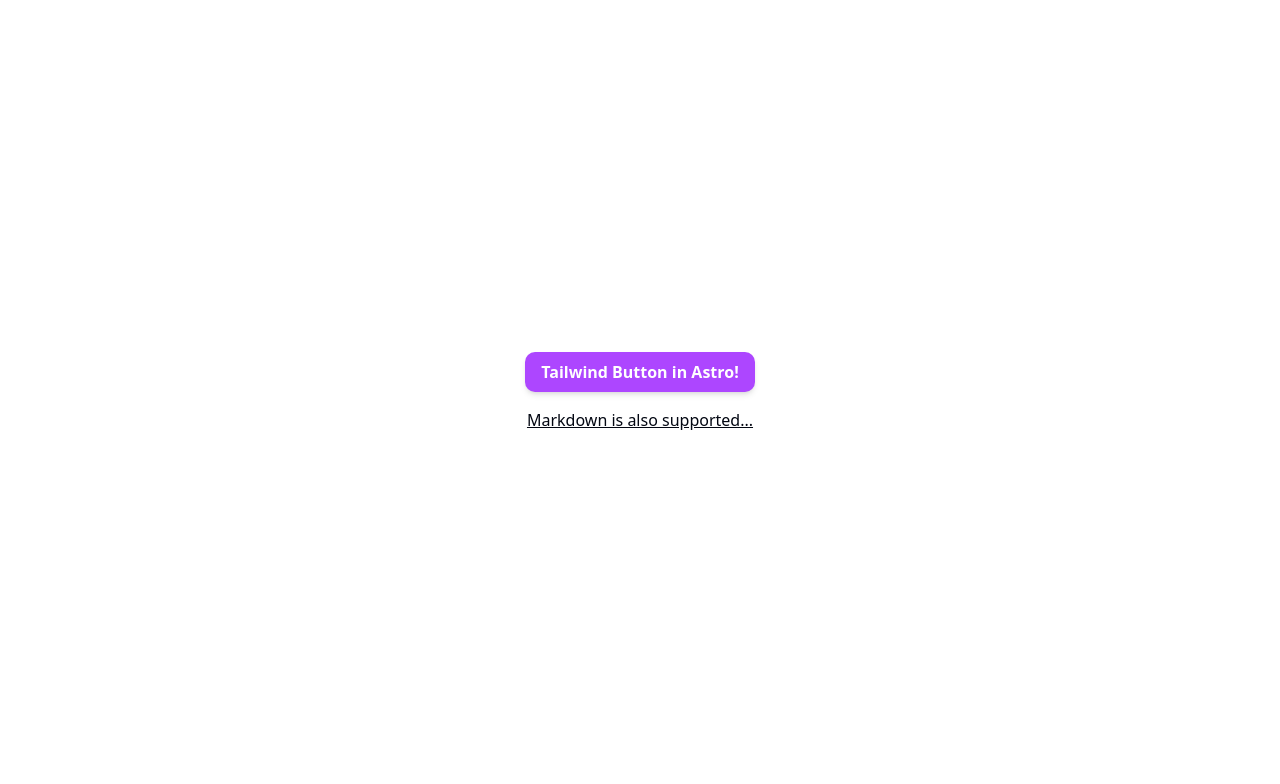
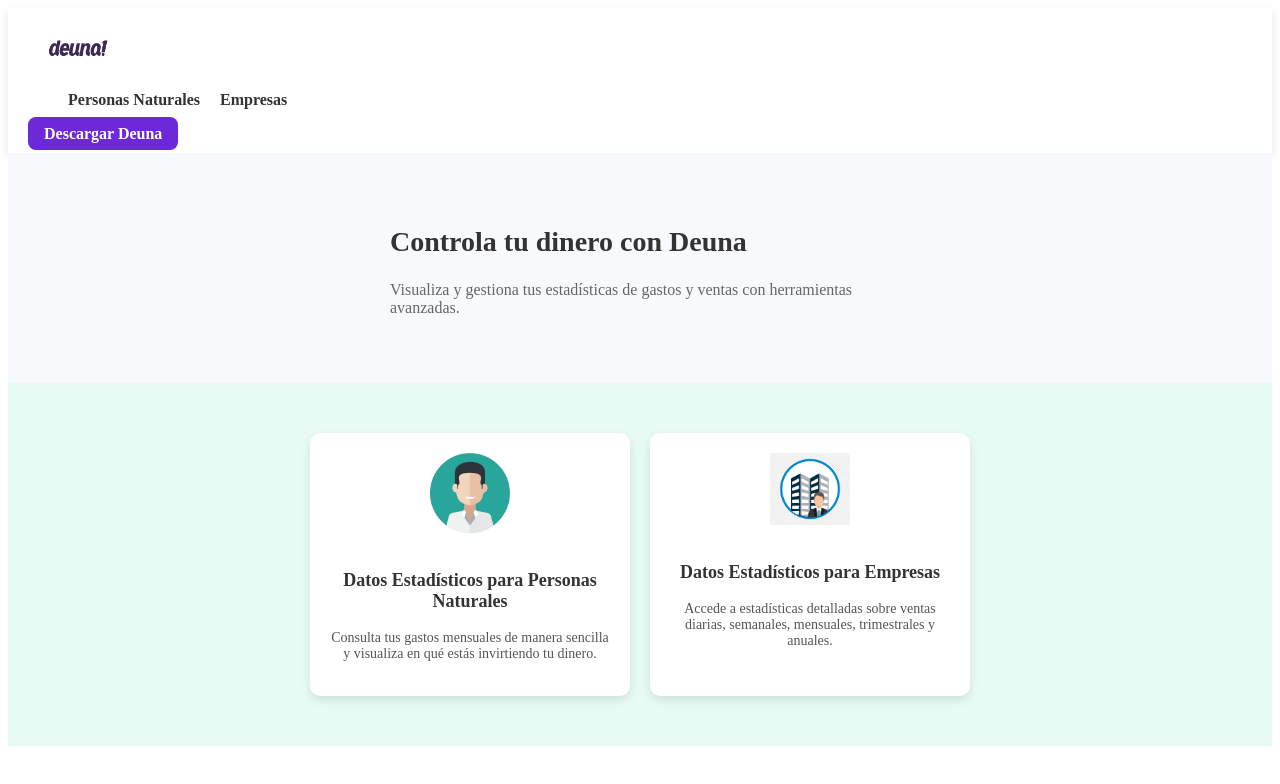
Before and after one commit to StevenSsj1/RetoDeUna, an Astro site in the folder Frontend/: page / in a window 1280 px wide. Built offline with nearby package versions, Linux system fonts and the light colour scheme; Astro itself is replaced by a stand-in of ours.

Commit message:
Frontend home-login
Frontend home-login

```diff
--- a/Frontend/public/css/style.css
+++ b/Frontend/public/css/login.css
@@ -8,7 +8,7 @@
 
   body {
     font-family: Arial, sans-serif;
-    background-color: #494949;
+    background-color: #ffffff;
     margin: 0;
     padding: 0;
   }
@@ -33,11 +33,11 @@
 
   .login,
   .index {
-    background-color: #333333;
+    background-color: #d9d9d9;
     padding: 20px;
     border-radius: 5px;
     box-shadow: 0px 0px 10px 0px rgba(99, 98, 98, 0.75);
-    color: white;
+    color: black;
     transition: margin-top 0.3s ease;
   }
 
@@ -74,9 +74,9 @@
     padding: 8px 16px;
     border-radius: 6px;
     font-size: 13px;
-    background: #373737;
     box-shadow: 0 1px 6px rgba(0, 0, 0, 0.12), 0 1px 4px rgba(0, 0, 0, 0.24);
     color: #fff;
+    background: #5a5a5a;
     cursor: pointer;
     border: 2px solid transparent;
     transition: all 0.4s ease;
@@ -126,6 +126,16 @@
     font-size: 18px;
   }
 
+  .login {
+    text-align: center;
+  }
+
+  .login-image {
+    width: 300px; /* Ajusta el tamaño de la imagen */
+    height: auto;
+    margin-bottom: 10px; /* Espaciado entre la imagen y el texto */
+  }
+
   @media (max-width: 600px) {
 
     .login,
--- /dev/null
+++ b/Frontend/public/css/menu.css
@@ -0,0 +1,72 @@
+/* Estilos generales */
+.navbar {
+    background: white;
+    box-shadow: 0 4px 10px rgba(0, 0, 0, 0.1);
+    display: flex;
+    align-items: center;
+    padding: 10px 20px;
+    justify-content: space-between;
+  }
+
+  .navbar-brand img {
+    height: 32px;
+  }
+
+  .navbar-nav {
+    list-style: none;
+    display: flex;
+    gap: 20px;
+  }
+
+  .nav-item {
+    display: inline;
+  }
+
+  .nav-link {
+    text-decoration: none;
+    color: #333;
+    font-weight: bold;
+  }
+
+  .btn-header-descarga {
+    background: #6d28d9;
+    color: white;
+    padding: 8px 16px;
+    border-radius: 8px;
+    font-weight: bold;
+    text-decoration: none;
+  }
+
+  .btn-header-descarga:hover {
+    background: #5b21b6;
+  }
+
+  /* Estilos para móviles */
+  #menu-toggle {
+    display: none;
+    font-size: 24px;
+    background: none;
+    border: none;
+    cursor: pointer;
+  }
+
+  @media (max-width: 768px) {
+    .navbar-nav {
+      display: none;
+      flex-direction: column;
+      background: white;
+      position: absolute;
+      top: 60px;
+      left: 0;
+      width: 100%;
+      padding: 10px;
+    }
+
+    .navbar-nav.open {
+      display: flex;
+    }
+
+    #menu-toggle {
+      display: block;
+    }
+  }
--- /dev/null
+++ b/Frontend/src/components/Menu.astro
@@ -0,0 +1,45 @@
+---
+const menuItems = [
+  { name: "Personas Naturales", link: "/natural" },
+  { name: "Empresas", link: "/comerciante" },
+];
+---
+
+<nav id="menu" class="navbar fixed-top">
+  <div class="container-lg">
+    <!-- Menú en dispositivos móviles -->
+    <button class="navbar-toggler" id="menu-toggle">
+      ☰
+    </button>
+    <a class="navbar-brand" href="/">
+      <img src="/deunalogo.png" alt="Deuna">
+    </a>
+
+    <!-- Links de navegación -->
+    <ul class="navbar-nav" id="menu-items">
+      {menuItems.map((item) => (
+        <li class="nav-item">
+          <a class="nav-link" href={item.link}>{item.name}</a>
+        </li>
+      ))}
+    </ul>
+
+    <!-- Botón de descarga -->
+    <a class="btn btn-header-descarga" href="https://deuna.onelink.me/OrBb/c5ehnp34">
+      Descargar <b>Deuna</b>
+    </a>
+  </div>
+</nav>
+
+<style>
+    img {
+        width: 100px;
+        height: auto;
+    }
+</style>
+
+<script>
+  document.getElementById('menu-toggle')!.addEventListener('click', () => {
+    document.getElementById('menu-items')!.classList.toggle('open');
+  });
+</script>
--- /dev/null
+++ b/Frontend/src/components/index.astro
@@ -0,0 +1,76 @@
+---
+const products = [
+    {
+        title: "Datos Estadísticos para Personas Naturales",
+        description:
+            "Consulta tus gastos mensuales de manera sencilla y visualiza en qué estás invirtiendo tu dinero.",
+        image: "/persona-natural.jpg",
+    },
+    {
+        title: "Datos Estadísticos para Empresas",
+        description:
+            "Accede a estadísticas detalladas sobre ventas diarias, semanales, mensuales, trimestrales y anuales.",
+        image: "/empresa.png",
+    },
+];
+---
+
+<section class="product-section">
+    <div class="product-container">
+        {
+            products.map((product) => (
+                <div class="product-card">
+                    <img
+                        src={product.image}
+                        alt={product.title}
+                        class="product-icon"
+                    />
+                    <h3>{product.title}</h3>
+                    <p>{product.description}</p>
+                </div>
+            ))
+        }
+    </div>
+</section>
+
+<style>
+    .product-section {
+        background: #e8faf4;
+        padding: 50px 20px;
+        text-align: center;
+    }
+
+    .product-container {
+        display: flex;
+        flex-wrap: wrap;
+        justify-content: center;
+        gap: 20px;
+        max-width: 1200px;
+        margin: 0 auto;
+    }
+
+    .product-card {
+        background: white;
+        border-radius: 10px;
+        padding: 20px;
+        width: 280px;
+        text-align: center;
+        box-shadow: 0 4px 10px rgba(0, 0, 0, 0.1);
+    }
+
+    .product-icon {
+        width: 80px;
+        height: auto;
+        margin-bottom: 15px;
+    }
+
+    h3 {
+        font-size: 18px;
+        color: #333;
+    }
+
+    p {
+        font-size: 14px;
+        color: #555;
+    }
+</style>
--- a/Frontend/src/components/login.astro
+++ b/Frontend/src/components/login.astro
@@ -1,6 +1,6 @@
-
 <div class="container">
   <div class="login">
+    <img src="/deunalogo.png" alt="Logo" class="login-image" />
     <h1>Iniciar Sesión</h1>
     <form id="login-form">
       <div>
@@ -15,15 +15,6 @@
       </div>
       <button type="submit">Ingresar</button>
     </form>
-    <!-- <div class="quote">
-      <center>
-        <span>Email: user@example.com</span>
-        <span>Password: 1234</span>
-        <span>
-          by <a href="https://example.com">Example</a>
-        </span>
-      </center>
-    </div> -->
   </div>
 </div>
 
--- a/Frontend/src/layouts/login.astro
+++ /dev/null
@@ -1,29 +0,0 @@
----
-interface Props {
-  page: string;
-}
-
-const { page } = Astro.props;
----
-
-<!doctype html>
-<html>
-  <head>
-    <meta charset="UTF-8" />
-    <title translate="no">{page}</title>
-    <link rel="stylesheet" href="/css/style.css" />
-    <meta name="viewport" content="width=device-width, initial-scale=1.0" />
-    <meta property="og:title" content="Main" />
-    <meta property="og:image:width" content="200" />
-    <meta property="og:image:height" content="200" />
-    <meta property="og:type" content="website" />
-    <meta property="og:color" content="#1c041b" />
-    <link rel="icon" href="/img/favicon.ico" />
-    <link rel="apple-touch-icon" href="/img/favicon.ico" />
-    <link rel="apple-touch-icon-precomposed" href="/img/favicon.ico" />
-    <link rel="shortcut icon" href="/img/favicon.ico" />
-  </head>
-  <body>
-    <slot />
-  </body>
-</html>
--- a/Frontend/src/layouts/main.astro
+++ b/Frontend/src/layouts/main.astro
@@ -1,16 +1,33 @@
 ---
-import '../styles/global.css';
-const { content } = Astro.props;
+import Menu from "../components/Menu.astro";
+const { content, isLogin } = Astro.props;
 ---
 
-<html lang="en">
+<!doctype html>
+<html lang="es">
 	<head>
-		<meta charset="utf-8" />
-		<meta name="viewport" content="width=device-width" />
-		<link rel="icon" type="image/svg+xml" href="/favicon.svg" />
+		<meta charset="UTF-8" />
+		<meta name="viewport" content="width=device-width, initial-scale=1.0" />
 		<title>{content.title}</title>
+
+		<!-- Íconos y Metadatos -->
+		<meta property="og:title" content="Main" />
+		<meta property="og:image:width" content="200" />
+		<meta property="og:image:height" content="200" />
+		<meta property="og:type" content="website" />
+		<meta property="og:color" content="#1c041b" />
+		<link rel="icon" href="/img/favicon.ico" />
+		<link rel="apple-touch-icon" href="/img/favicon.ico" />
+		<link rel="apple-touch-icon-precomposed" href="/img/favicon.ico" />
+		<link rel="shortcut icon" href="/img/favicon.ico" />
+
+		<!-- Estilos dinámicos -->
+    	<link rel="stylesheet" href="/css/menu.css" />
+		{isLogin && <link rel="stylesheet" href="/css/login.css" />}
 	</head>
 	<body>
+		<Menu />
+
 		<slot />
 	</body>
 </html>
--- a/Frontend/src/pages/index.astro
+++ b/Frontend/src/pages/index.astro
@@ -1,25 +1,58 @@
 ---
-import '../styles/global.css';
-// Component Imports
-import Button from '../components/Button.astro';
+import MainLayout from "../layouts/main.astro";
+import ProductInfo from "../components/index.astro";
 
-// Full Astro Component Syntax:
-// https://docs.astro.build/basics/astro-components/
+const content = { title: "Inicio - Deuna" };
 ---
 
-<html lang="en">
-	<head>
-		<meta charset="utf-8" />
-		<meta name="viewport" content="width=device-width" />
-		<link rel="icon" type="image/svg+xml" href="/favicon.svg" />
-		<meta name="generator" content={Astro.generator} />
-		<title>Astro + TailwindCSS</title>
-	</head>
+<MainLayout content={content}>
+  <section class="home-banner">
+    <div class="home-text">
+      <h1>Controla tu dinero con Deuna</h1>
+      <p>Visualiza y gestiona tus estadísticas de gastos y ventas con herramientas avanzadas.</p>
+    </div>
+    <!-- <img src="/assets/img/phone-dashboard.png" alt="Deuna App" class="home-image" />-->
+  </section>
 
-	<body>
-		<div class="grid place-items-center h-screen content-center">
-			<Button>Tailwind Button in Astro!</Button>
-			<a href="/markdown-page" class="p-4 underline">Markdown is also supported...</a>
-		</div>
-	</body>
-</html>
+  <ProductInfo />
+</MainLayout>
+
+<style>
+.home-banner {
+  display: flex;
+  align-items: center;
+  justify-content: center;
+  padding: 50px 20px;
+  background: #f8f9fc;
+}
+
+.home-text {
+  max-width: 500px;
+}
+
+.home-text h1 {
+  font-size: 28px;
+  color: #333;
+}
+
+.home-text p {
+  font-size: 16px;
+  color: #666;
+}
+
+.home-image {
+  width: 300px;
+  margin-left: 30px;
+}
+
+@media (max-width: 768px) {
+  .home-banner {
+    flex-direction: column;
+    text-align: center;
+  }
+  .home-image {
+    margin-left: 0;
+    margin-top: 20px;
+  }
+}
+</style>
--- a/Frontend/src/pages/login.astro
+++ b/Frontend/src/pages/login.astro
@@ -1,10 +1,10 @@
 ---
-import Layout from "@/layouts/login.astro";
 import LoginForm from "@/components/login.astro";
-
-const pageTitle = "Login";
+import MainLayout from "@/layouts/main.astro";
+const content = { title: "Iniciar Sesión" };
+const isLogin = true;
 ---
 
-<Layout page={pageTitle}>
+<MainLayout content={content} isLogin={isLogin}>
   <LoginForm />
-</Layout>
+</MainLayout>
```
Also changed, not shown: Frontend/public/deunalogo.png (added), Frontend/public/empresa.png (added), Frontend/public/persona-natural.jpg (added), 1 other file.
